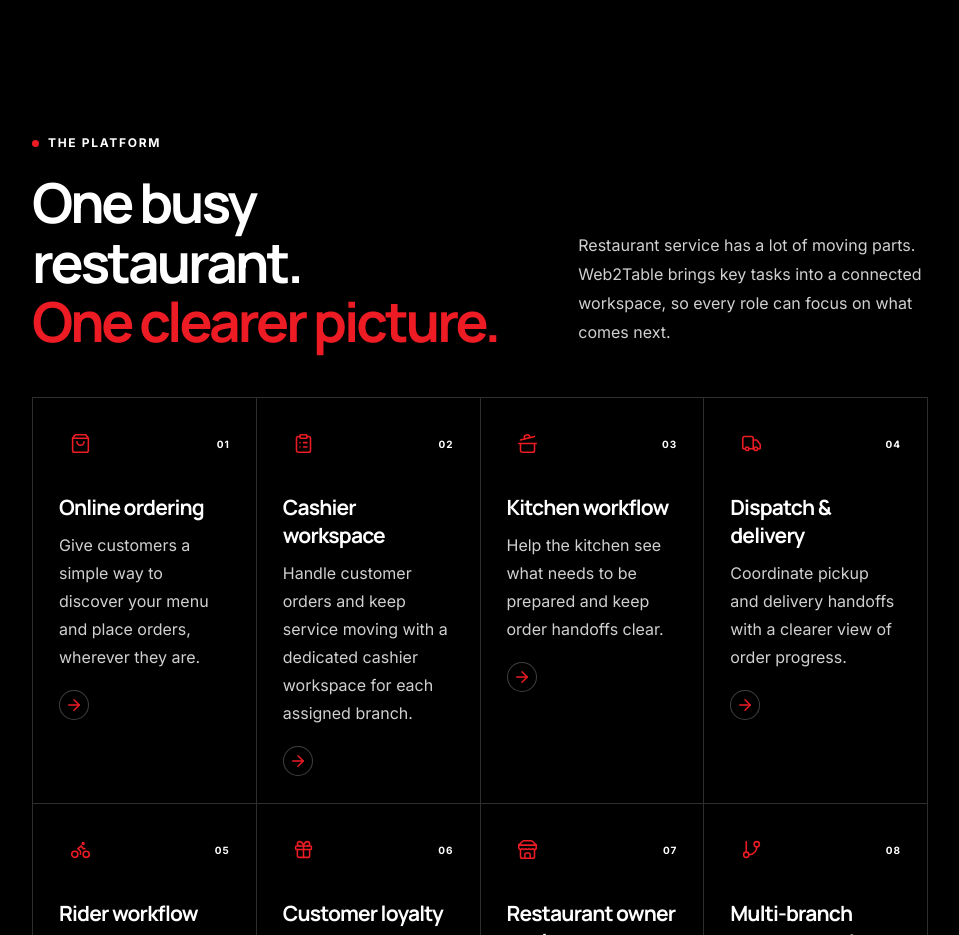
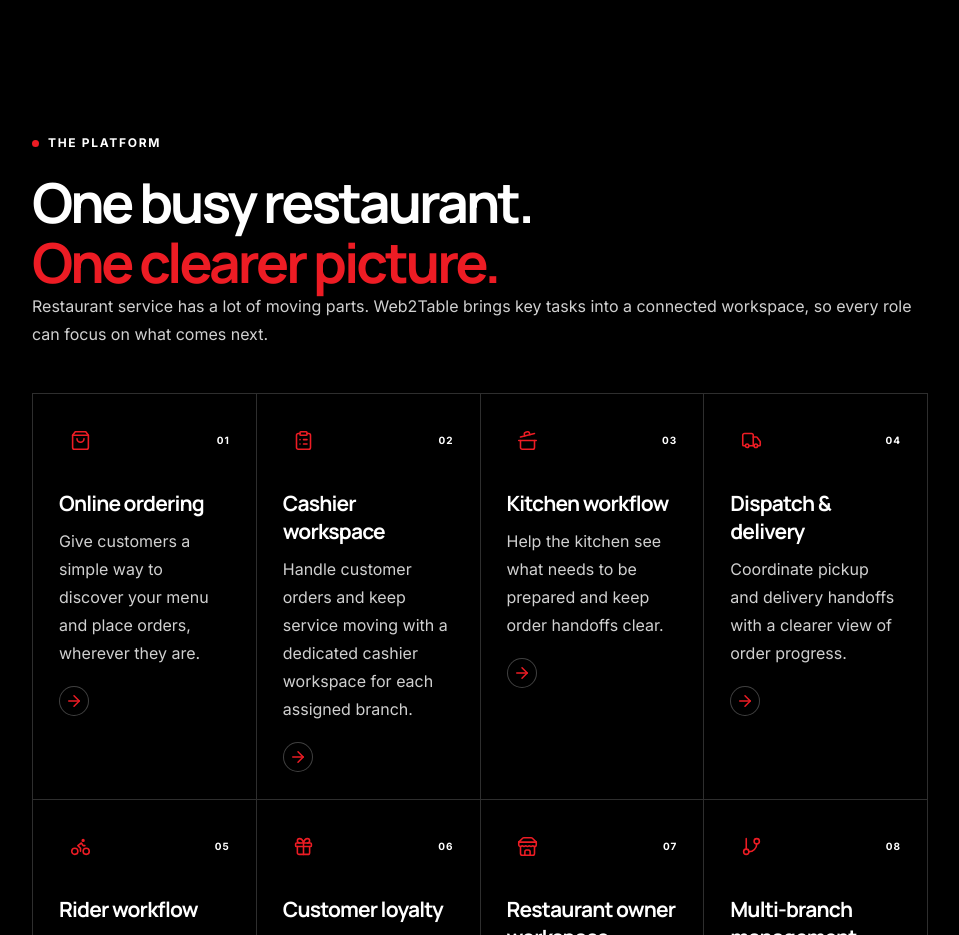
Before and after one commit to Jrnotjunior/web2table.io, a React (Vite) app: page / in a window 1280 px wide. Shown: the part 944-1879 px from the top of the page, without its empty margins (160-1119 px from the left). Built offline with nearby package versions, Linux system fonts and the light colour scheme.

Commit message:
Align platform section heading and description vertically to approved layout

```diff
--- a/src/components/sections/PlatformSection.tsx
+++ b/src/components/sections/PlatformSection.tsx
@@ -5,7 +5,11 @@ import CapabilityCard from './platform/CapabilityCard'
 export default function PlatformSection() {
   return <section className="section platform-section" id="platform">
     <div className="container">
-      <div className="section-heading split-heading"><div><SectionEyebrow>The platform</SectionEyebrow><h2>One busy restaurant.<br /><span>One clearer picture.</span></h2></div><p>Restaurant service has a lot of moving parts. Web2Table brings key tasks into a connected workspace, so every role can focus on what comes next.</p></div>
+      <div className="section-heading platform-heading">
+        <SectionEyebrow>The platform</SectionEyebrow>
+        <h2>One busy restaurant.<br /><span>One clearer picture.</span></h2>
+        <p>Restaurant service has a lot of moving parts. Web2Table brings key tasks into a connected workspace, so every role can focus on what comes next.</p>
+      </div>
       <div className="capability-grid">{capabilities.map(item => <CapabilityCard key={item.number} item={item} />)}</div>
     </div>
   </section>
```
